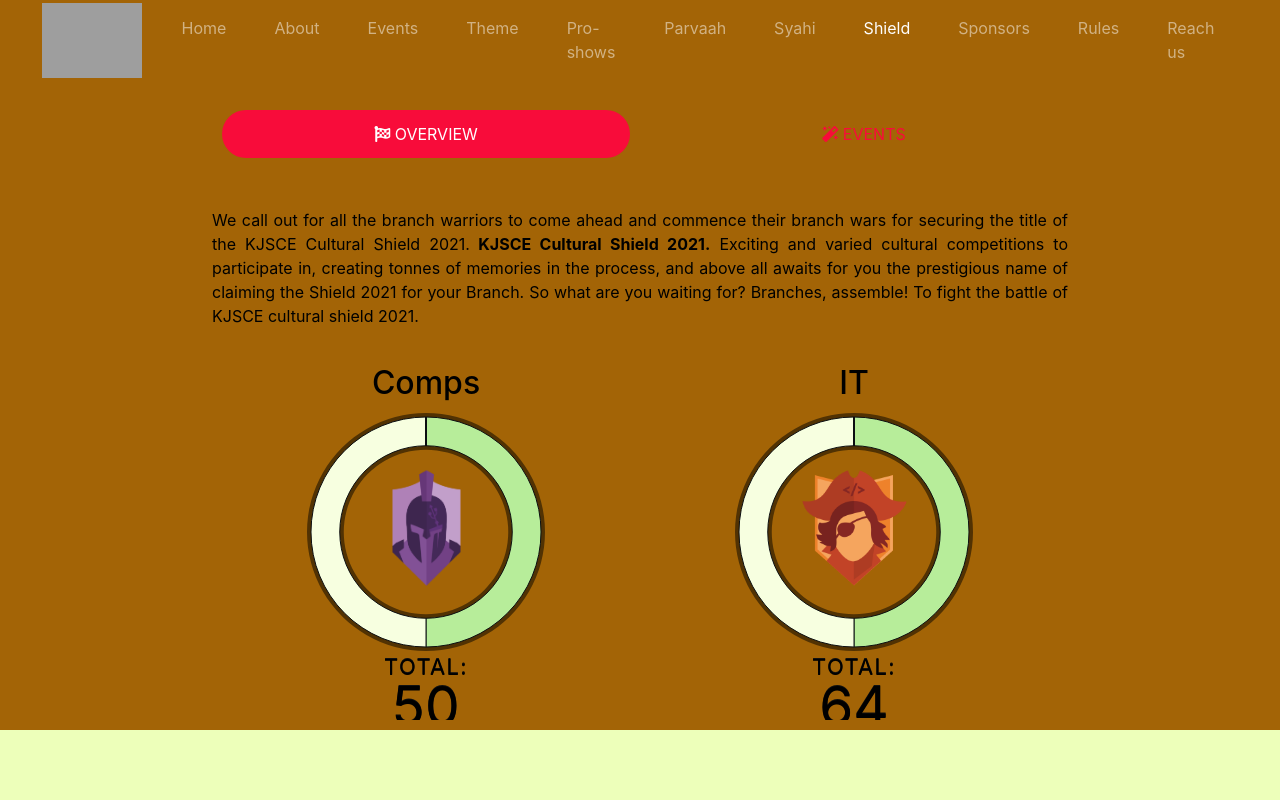
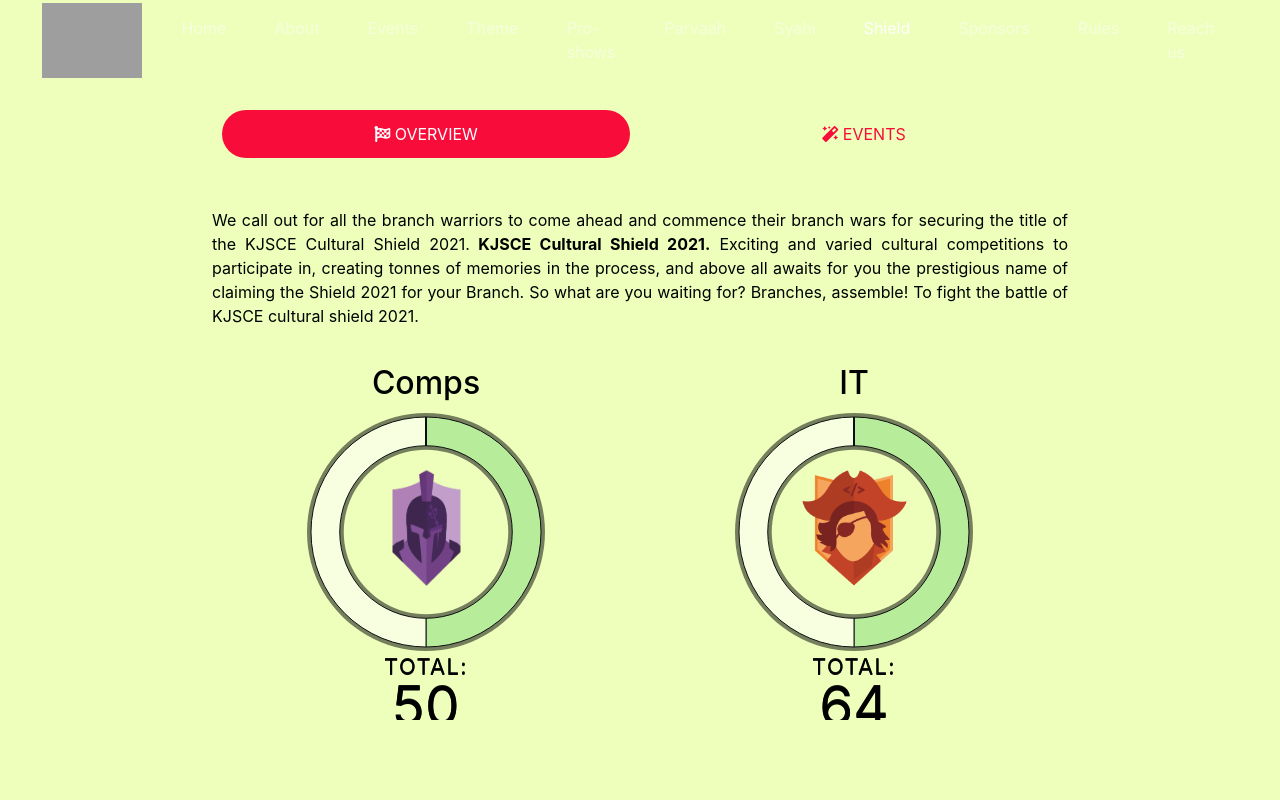
Before and after one commit to Marmik198/Symphony-Website, a plain HTML site: page shield/index.html in a window 1280 px wide. Drawn offline with nearby package versions, Linux system fonts and the light colour scheme; grey boxes are pictures that could not be loaded.

Commit message:
Shield backcolor

```diff
--- a/shield/shield.css
+++ b/shield/shield.css
@@ -7,7 +7,9 @@ body {
   margin: 0;
   height: 100vh;
   width: 100vw;
-  background-color: #a36406 !important;
+  background-color: #edffba;
+/*    #a36406*/
+
   color: black !important;
 }
 
```
